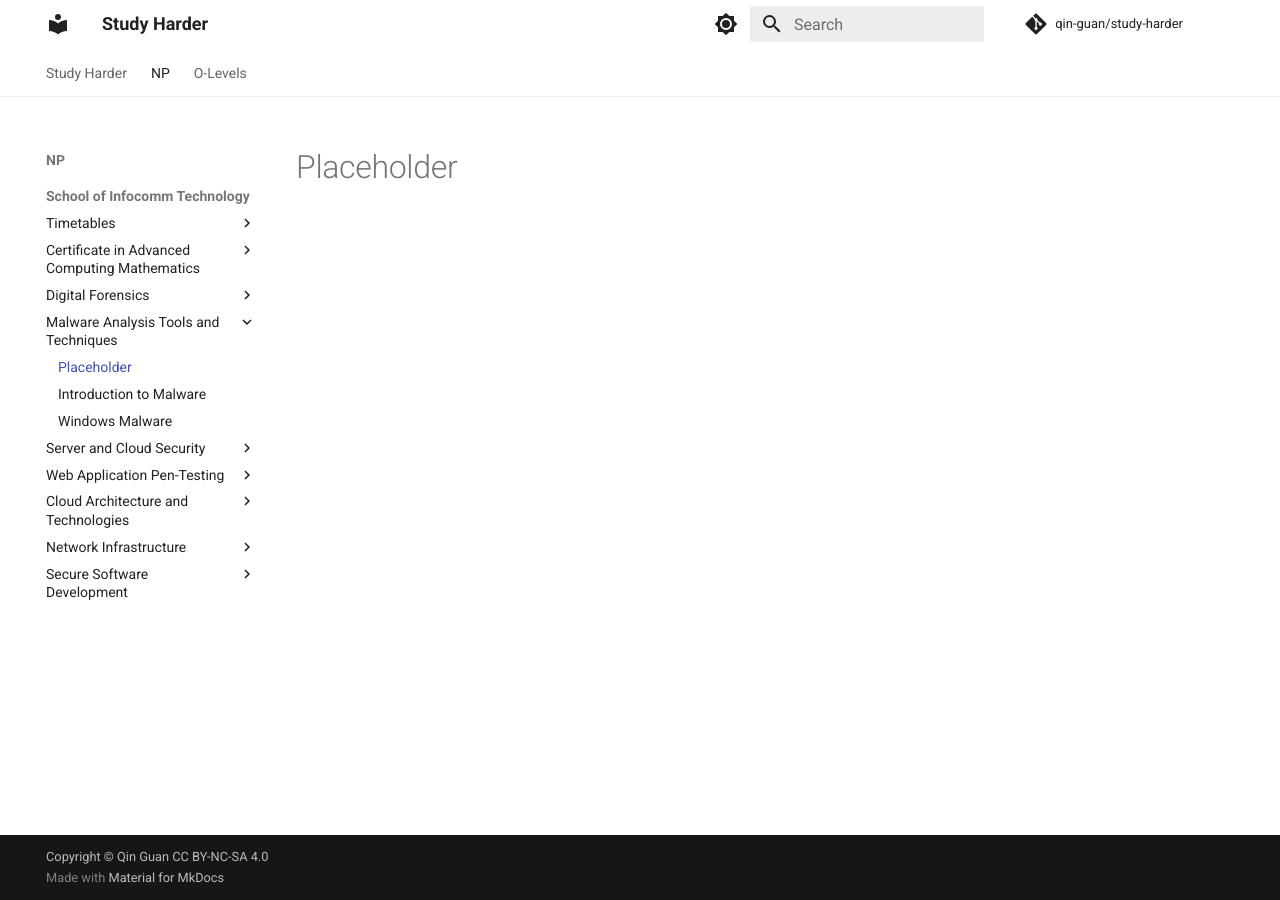
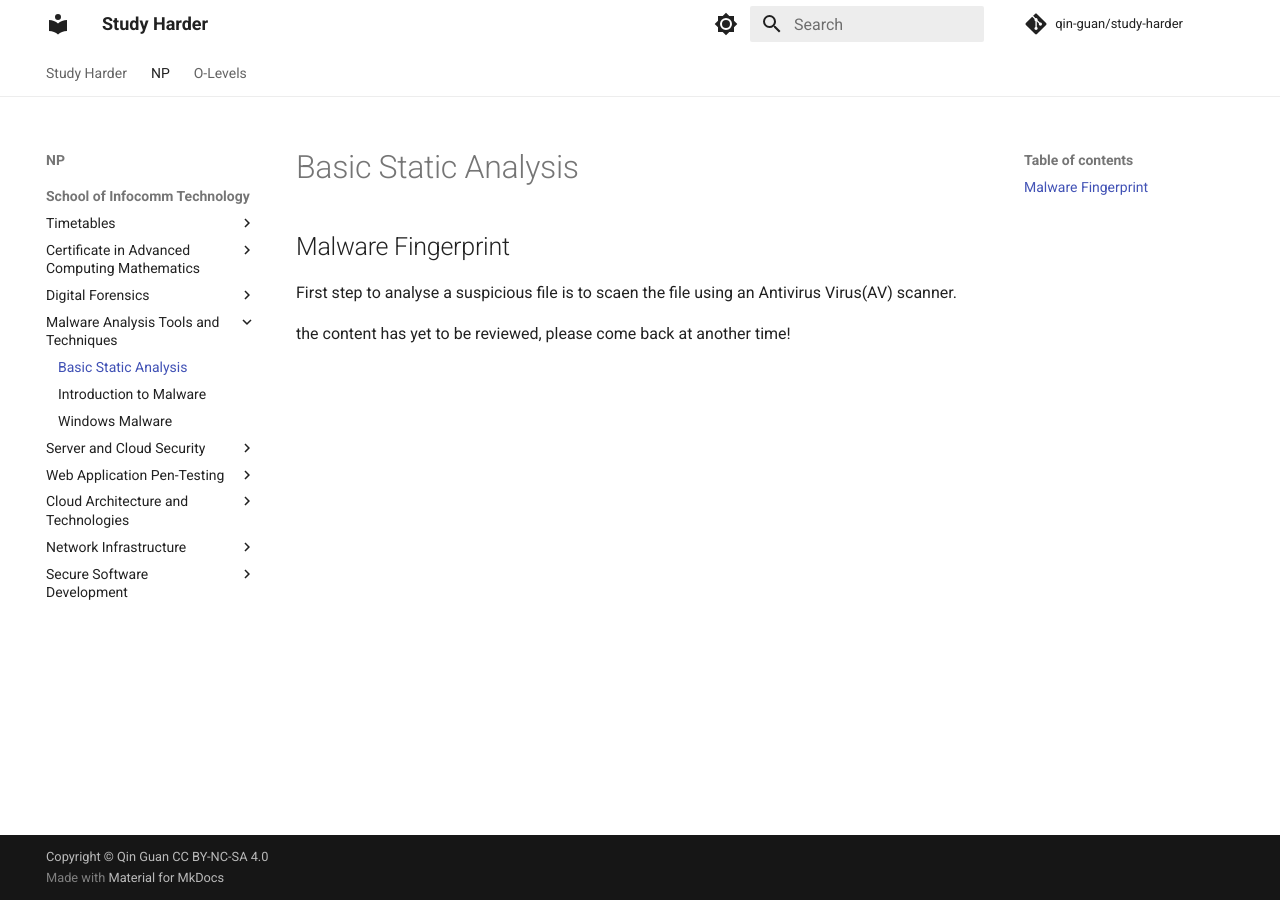
Before and after one commit to qin-guan/study-harder, an MkDocs documentation site: the page built from docs/np/ict/matt/basic-static-analysis.md, in a window 1280 px wide. Built offline with MkDocs 1.6.1 and Material for MkDocs 9.7.7, drawn with Linux system fonts in a browser that asks for light colours; comment, search, counter and statistics services are not loaded.

Commit message:
todo: fill this up
very short update

```diff
--- a/docs/np/ict/matt/basic-static-analysis.md
+++ b/docs/np/ict/matt/basic-static-analysis.md
@@ -1 +1,6 @@
-#Placeholder
+# Basic Static Analysis
+
+## Malware Fingerprint
+First step to analyse a suspicious file is to scaen the file using an Antivirus Virus(AV) scanner.
+
+the content has yet to be reviewed, please come back at another time!
```
